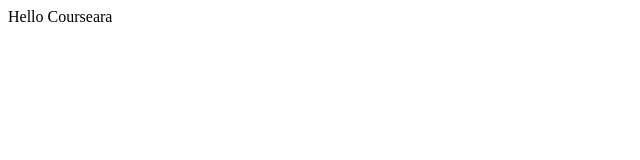
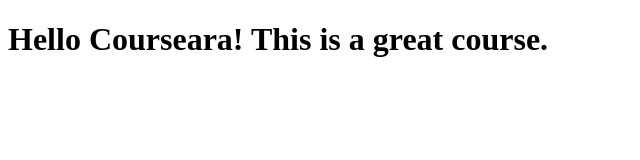
Before and after one commit to andrade98/coursera-test, a plain HTML site: page site/index.html in a window 1280 px wide. Shown: the whole page, without its empty margins (0-640 px from the left). Drawn offline with Linux system fonts and the light colour scheme.

Commit message:
small addition

```diff
--- a/site/index.html
+++ b/site/index.html
@@ -4,6 +4,6 @@
 	<title>Hello Courseara</title>
 </head>
 <body>
-<hi> Hello Courseara </hi>
+<h1> Hello Courseara! This is a great course.</h1>
 </body>
 </html>
```
